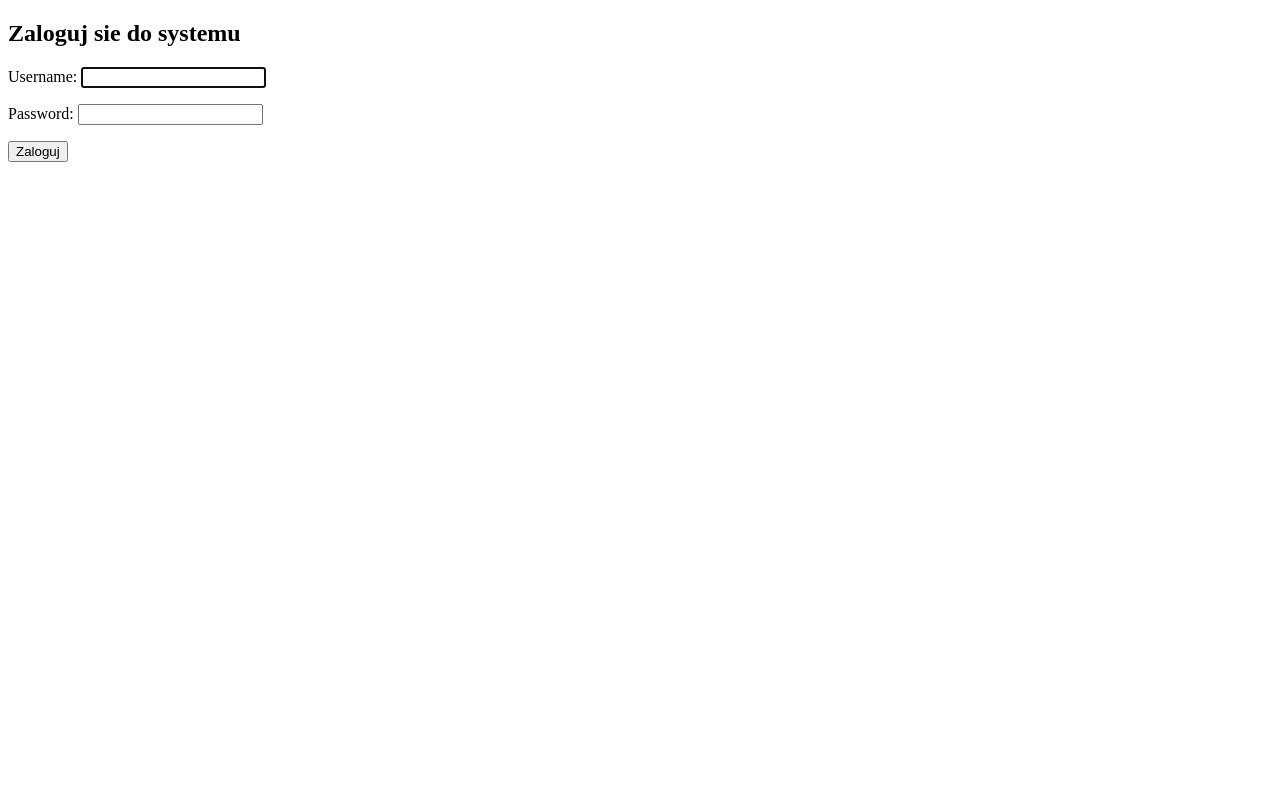
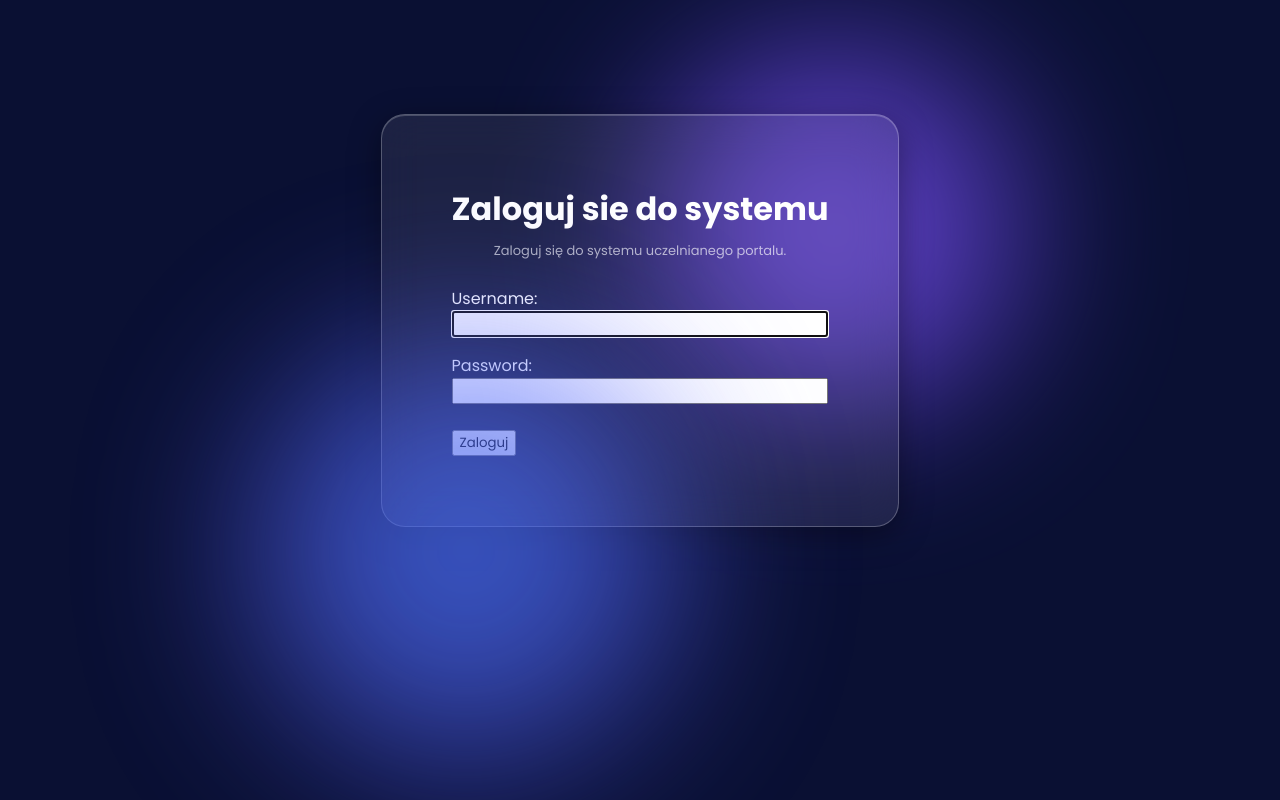
Before and after one commit to dawidkawinski/OwnSystem-Project, a Django app: page /konta/login/ in a window 1280 px wide. Run offline with Django 5.2, Linux system fonts and the light colour scheme.

Commit message:
Add style file and styled login site

```diff
--- /dev/null
+++ b/core/static/core/style.css
@@ -0,0 +1,85 @@
+@import url('https://fonts.googleapis.com/css2?family=Poppins:ital,wght@0,100;0,200;0,300;0,400;0,500;0,600;0,700;0,800;0,900;1,100;1,200;1,300;1,400;1,500;1,600;1,700;1,800;1,900&display=swap');
+
+* {
+    box-sizing: border-box;
+    font-family: 'Poppins', sans-serif;
+}
+
+body {
+    margin: 0;
+    min-height: 100vh;
+    background: #0a1033;
+    color: #fff;
+    overflow: hidden;
+    position: relative;
+}
+
+body::before {
+    content: "";
+    position: absolute;
+    width: 380px;
+    height: 380px;
+    top: 5%;
+    right: 20%;
+    background: radial-gradient(circle, #8b5cf6, #5b3df5);
+    border-radius: 50%;
+    filter: blur(80px);
+    opacity: 0.7;
+    z-index: 0;
+}
+
+body::after {
+    content: "";
+    position: absolute;
+    width: 420px;
+    height: 420px;
+    bottom: 5%;
+    left: 20%;
+    background: radial-gradient(circle, #3b82f6, #6d4aff);
+    border-radius: 50%;
+    filter: blur(90px);
+    opacity: 0.7;
+    z-index: 0;
+}
+
+.wrapper {
+    width: 100%;
+    height: 80vh;
+    display: flex;
+    justify-content: center;
+    align-items: center;
+}
+
+.wrapper-form {
+    padding: 70px;
+
+    background: rgba(255, 255, 255, 0.08);
+    backdrop-filter: blur(20px);
+    -webkit-backdrop-filter: blur(20px);
+    border: 1px solid rgba(255, 255, 255, 0.25);
+    border-radius: 24px;
+    box-shadow:
+        0 8px 32px rgba(0, 0, 0, 0.4),
+        inset 0 1px 0 rgba(255, 255, 255, 0.2);
+}
+
+.wrapper-form h2 {
+    margin: 0 0 8px;
+    font-size: 32px;
+}
+
+.subtitle {
+    margin: 0 0 25px;
+    font-size: 13px;
+    color: rgba(255, 255, 255, 0.65);
+    text-align: center;
+}
+
+form p {
+    display: flex;
+    flex-direction: column;
+}
+
+form button {
+    margin-top: 10px;
+}
--- a/core/templates/registration/login.html
+++ b/core/templates/registration/login.html
@@ -1,17 +1,25 @@
+{% load static %}
 <!DOCTYPE html>
 <html lang="en">
 <head>
     <meta charset="UTF-8">
     <meta name="viewport" content="width=device-width, initial-scale=1.0">
     <title>Logowanie do systemu</title>
+    <link rel="stylesheet" href="{% static 'core/style.css' %}">
 </head>
 <body>
+
+    <div class="wrapper">
+        <div class="wrapper-form">
             <h2>Zaloguj sie do systemu</h2>
+            <p class="subtitle">Zaloguj się do systemu uczelnianego portalu.</p>
             <form method="POST">
                 {% csrf_token %}
                 {{ form.as_p }}
                 <button type="submit">Zaloguj</button>
             </form>
+        </div>
+    </div>
 
 </body>
 </html>
```
Lines whose indentation alone changed are shown as unchanged.
